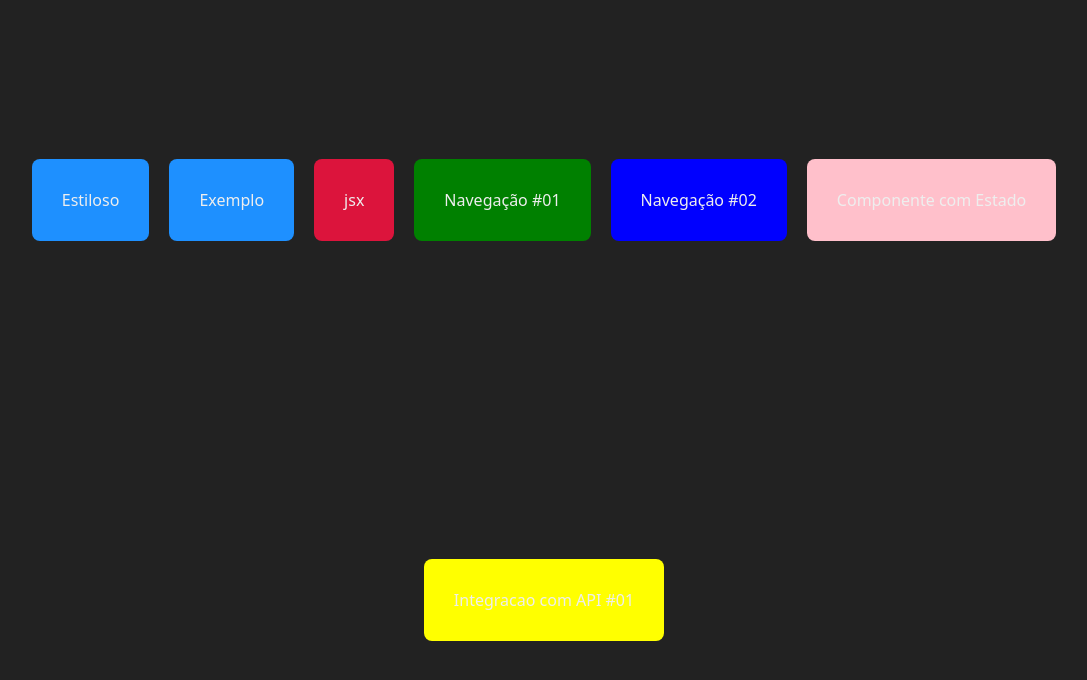
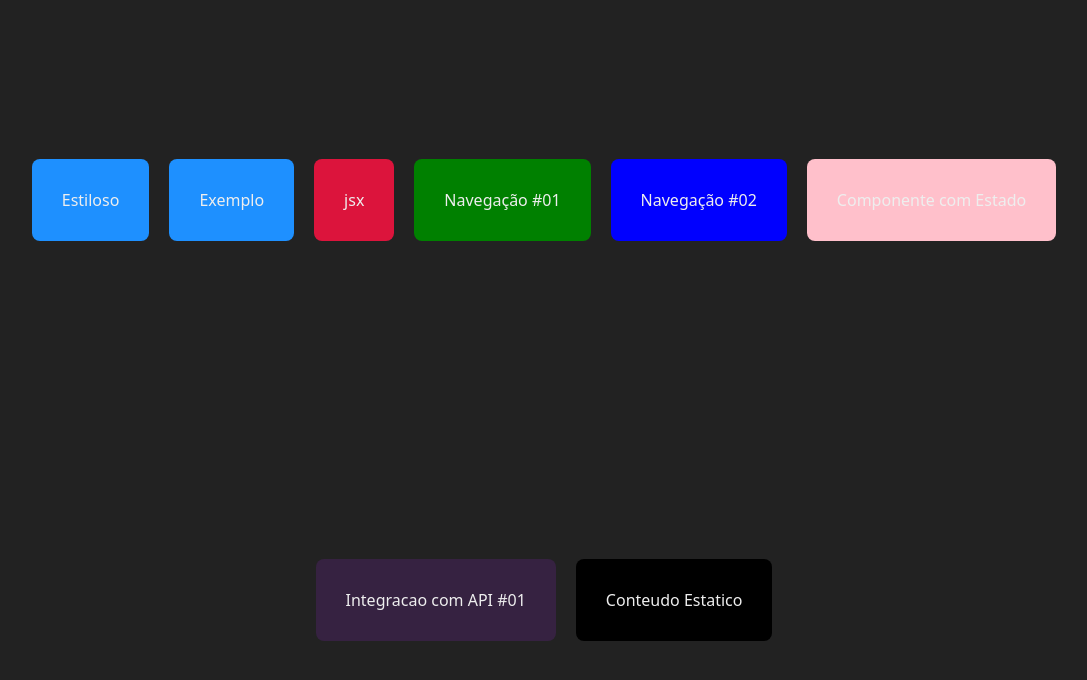
Before and after one commit to LucasMatheus96/CRUD_Usuario_Next.JS, a Next.js app in the folder fundamentos/: page / in a window 1280 px wide. Shown: the top 680 px of the page, without its empty margins (96-1183 px from the left). Built offline with nearby package versions, Linux system fonts and the light colour scheme.

Commit message:
Encerramento do projeto

```diff
--- a/fundamentos/src/pages/index.jsx
+++ b/fundamentos/src/pages/index.jsx
@@ -9,7 +9,9 @@ export default function  Home() {
       <Navegador texto = "Navegação #01" destino ="/navegacao" cor="green"/>
       <Navegador texto = "Navegação #02" destino ="/cliente/123" cor="blue"/>
       <Navegador texto = "Componente com Estado" destino ="/estado" cor="pink"/>
-      <Navegador texto = "Integracao com API #01" destino ="/integracao_1" cor="yellow"/>
+      <Navegador texto = "Integracao com API #01" destino ="/integracao_1" cor="#4259"/>
+      <Navegador texto = "Conteudo Estatico" destino ="/estatico" cor="#000"/>
+
 
     </div>
   );
```
Also changed, not shown: fundamentos/src/pages/estatico.jsx (added, +9 -0 lines).
